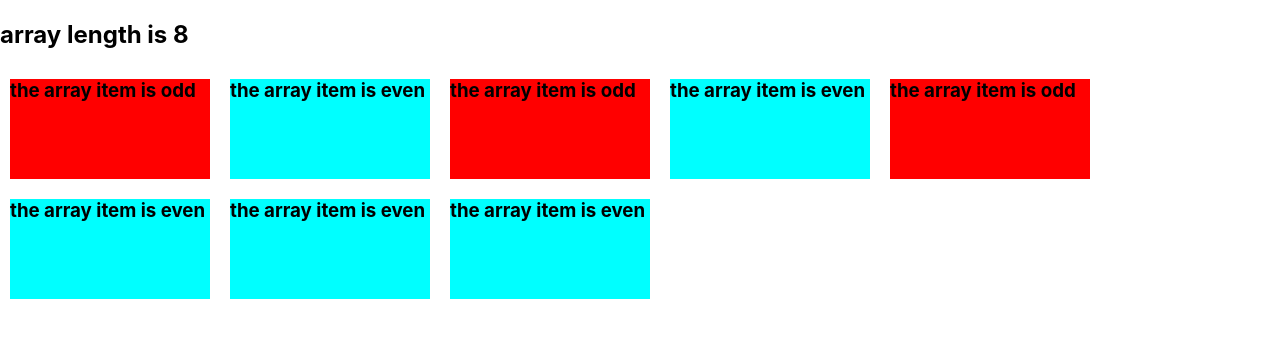
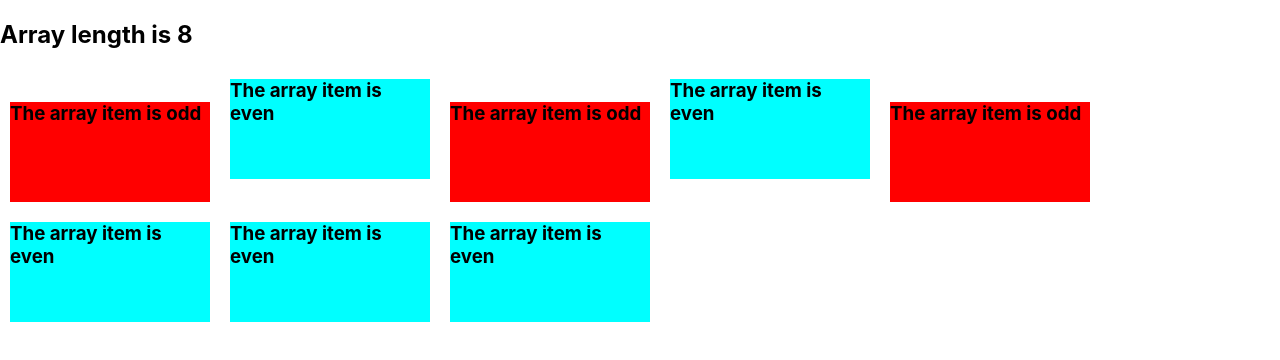
Before and after one commit to nandiswarb93/react-09, a React (Create React App) app: page / in a window 1280 px wide. Shown: the top 360 px of the page. Built offline with nearby package versions, Linux system fonts and the light colour scheme.

Commit message:
some update are made

```diff
--- a/src/conditionalrendering/conditionalrender.js
+++ b/src/conditionalrendering/conditionalrender.js
@@ -1,19 +1,60 @@
 
-import "../data/style.css"
+// import "../data/style.css"
 
-const Conditionalrendering = (prop) => {
-  const { array } = prop;
+// const Conditionalrendering = (prop) => {
+//   const { array } = prop;
+
+//   return (
+//     <>
+//       {array.length === 0 ? (
+//         <h2>array length is 0</h2>
+//       ) : (
+//         <h2> array length is {`${array.length}`}</h2>
+//       )}
+//     </>
+//   );
+// };
+// export default Conditionalrendering;
+
+
+
+
+// export const ConditionRender = (props) => {
+//   const { array } = props;
+
+//   return (
+//     <>
+//       {array.map((data, index) => (
+//         data % 2 === 0 ? (
+//           <h3 key={index} className="container1">the array item is even</h3>
+//         ) : (
+//           <h3 key={index} className="container2">the array item is odd</h3>
+//         )
+//       ))}
+//     </>
+//   );
+// };
+
+
+
+
+
+import "../data/style.css";
+
+const Conditionalrendering = (props) => {
+  const { array } = props;
 
   return (
     <>
-      {array.length == 0 ? (
-        <h2>array length is 0</h2>
+      {array.length === 0 ? (
+        <h2>Array length is 0</h2>
       ) : (
-        <h2> array length is {`${array.length}`}</h2>
+        <h2>Array length is {array.length}</h2>
       )}
     </>
   );
 };
+
 export default Conditionalrendering;
 
 
@@ -26,9 +67,9 @@ export const ConditionRender = (props) => {
     <>
       {array.map((data, index) => (
         data % 2 === 0 ? (
-          <h3 key={index} className="container1">the array item is even</h3>
+          <h3 key={index} className="container1">The array item is even</h3>
         ) : (
-          <h3 key={index} className="container2">the array item is odd</h3>
+          <h3 key={index} className="container2">The array item is odd</h3>
         )
       ))}
     </>
```
Also changed, not shown: src/App.js (+6 -8 lines).
